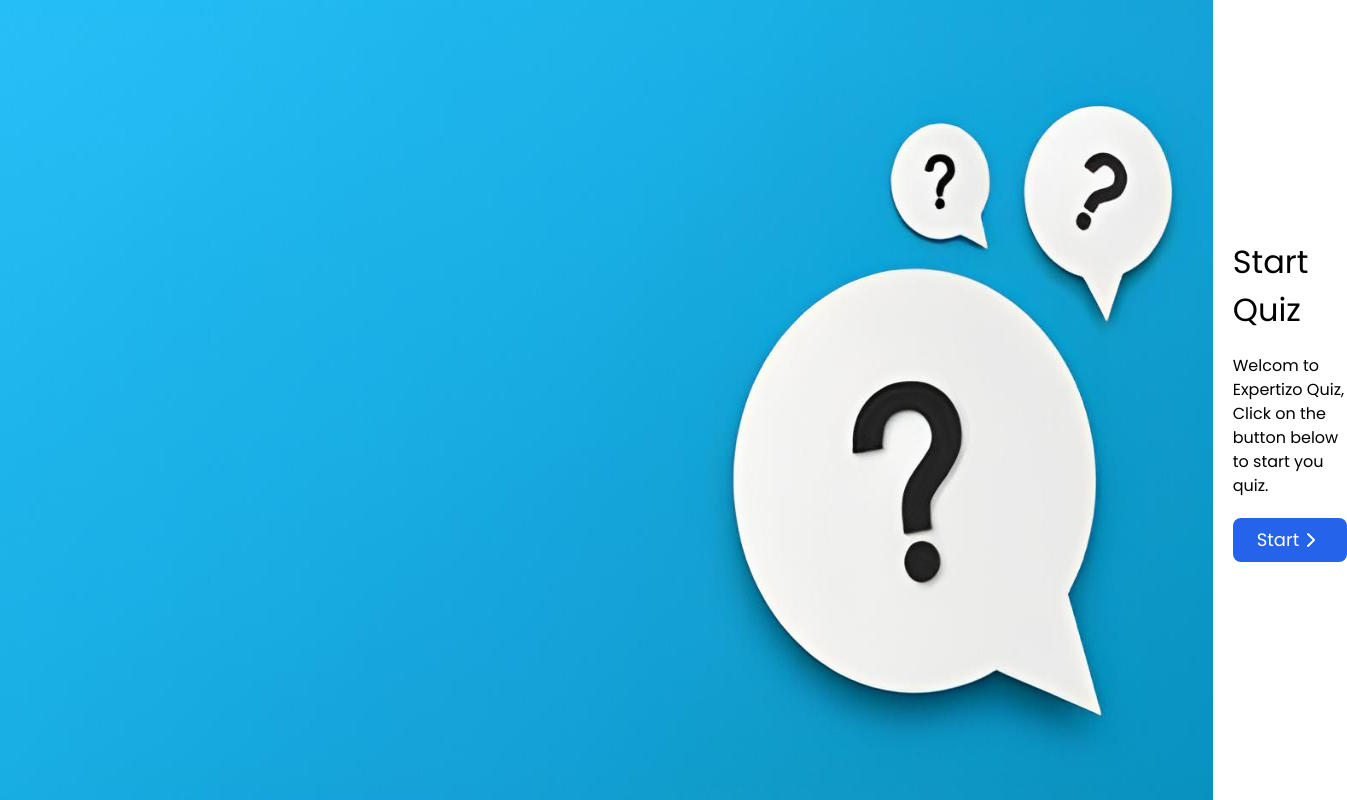
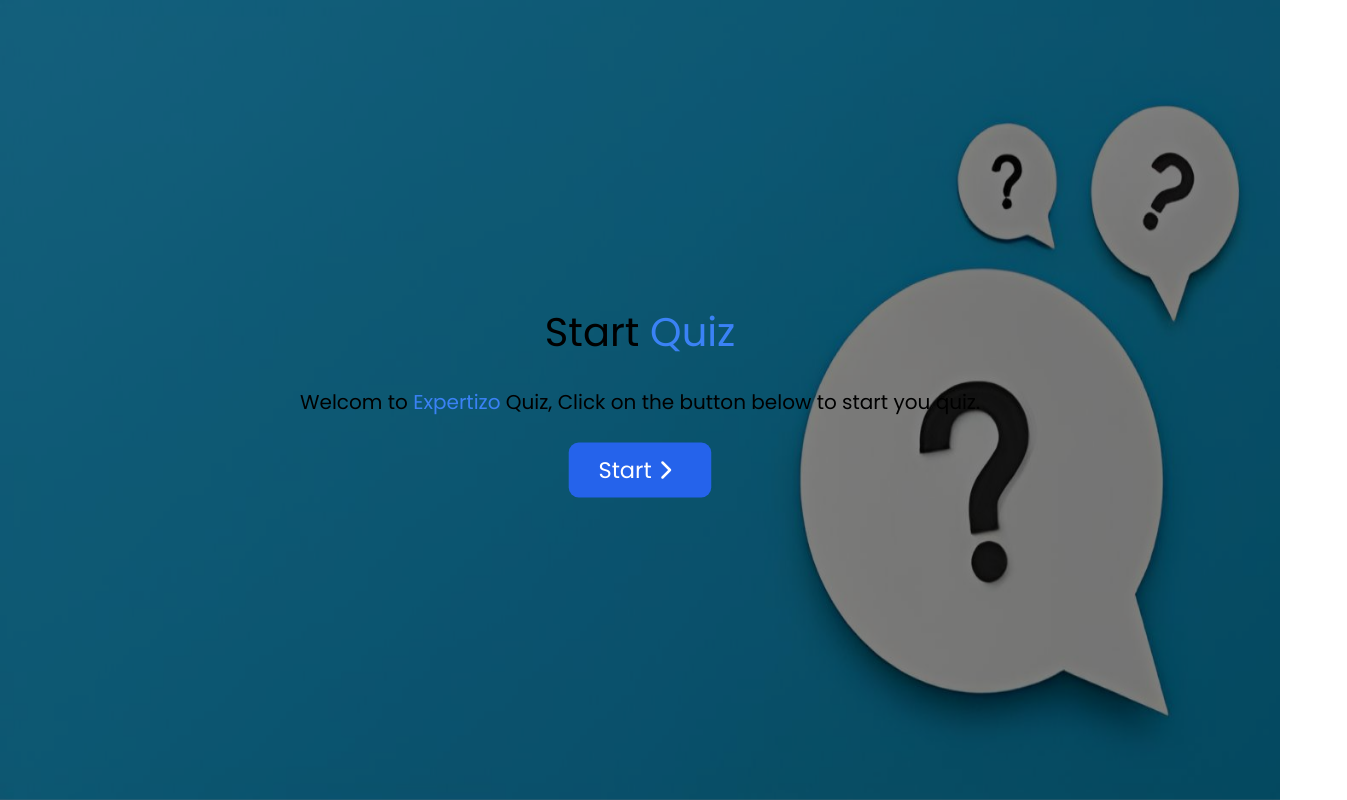
Before and after one commit to DanishExpertizo/Quiz-App, a Next.js app: page / in a window 1280 px wide. Shown: the whole page, 1347 px wide, since content can reach past the window. Built offline with nearby package versions, Linux system fonts and the light colour scheme.

Commit message:
Update tailwind.config.ts

```diff
--- a/tailwind.config.ts
+++ b/tailwind.config.ts
@@ -5,6 +5,7 @@
     "./src/pages/**/*.{js,ts,jsx,tsx,mdx}",
     "./src/components/**/*.{js,ts,jsx,tsx,mdx}",
     "./src/app/**/*.{js,ts,jsx,tsx,mdx}",
+    "./src/views/**/*.{js,ts,jsx,tsx,mdx}",
   ],
   theme: {
     extend: {
```
